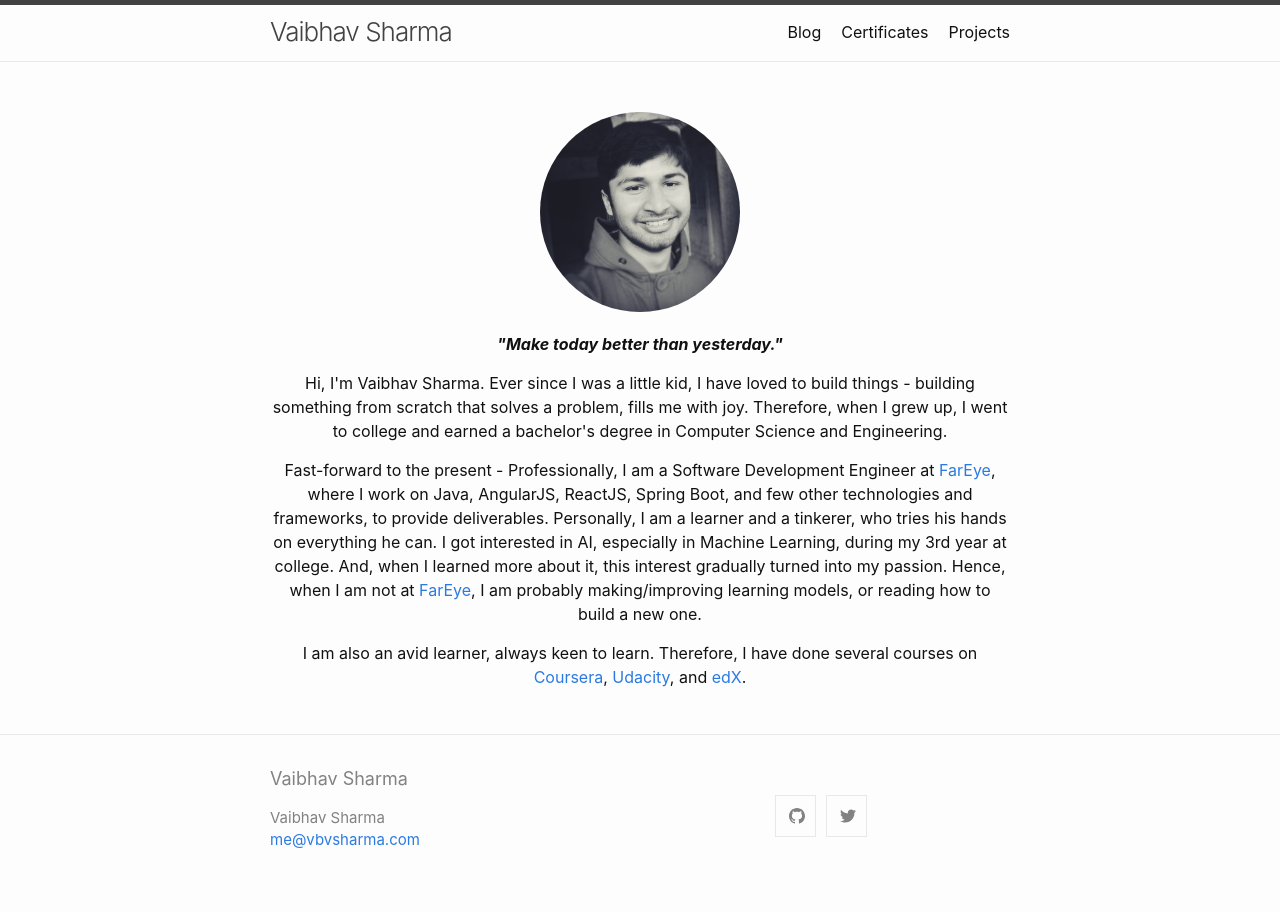
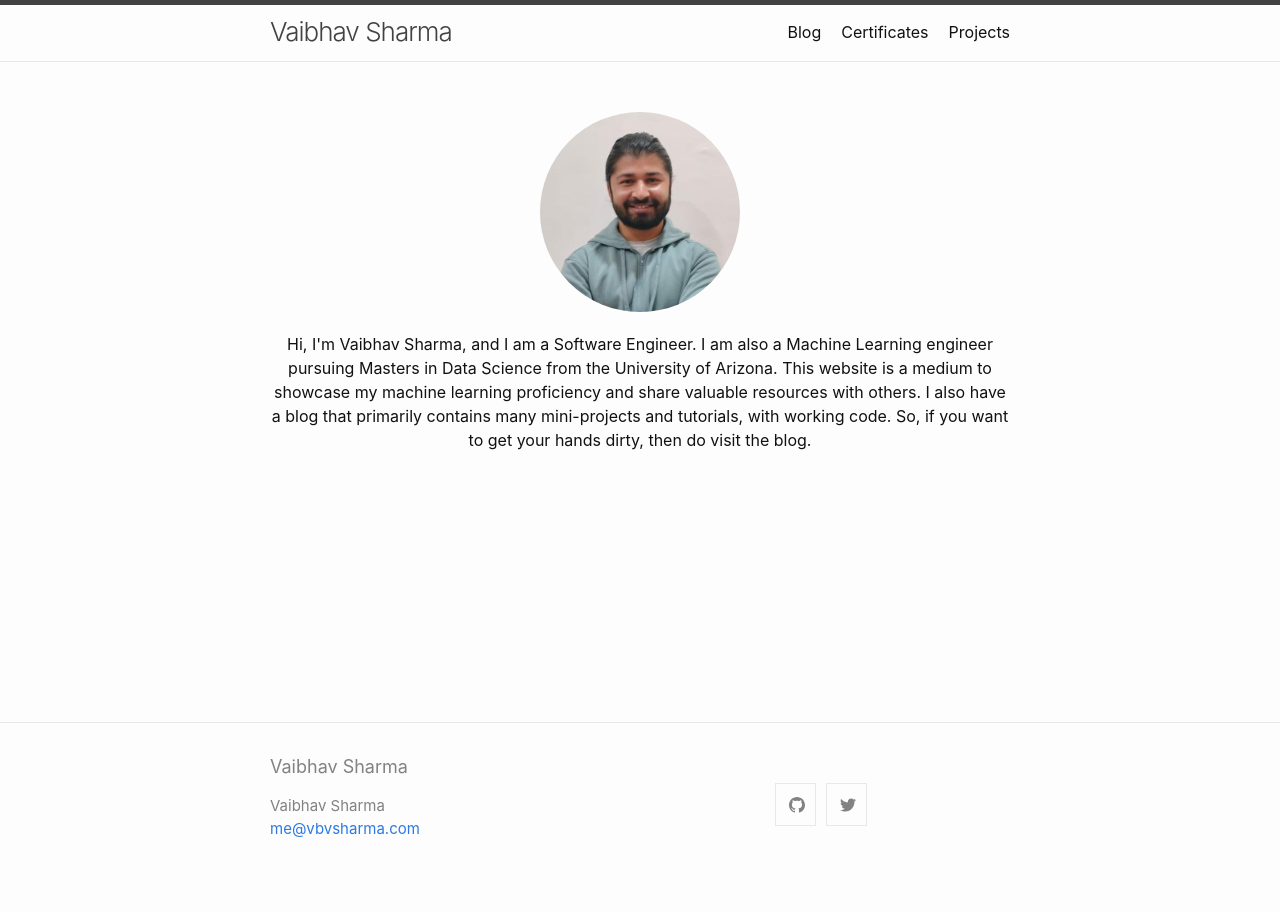
Before and after one commit to vbvsharma/vbvsharma.github.io, a Jekyll site: the page built from index.md, in a window 1280 px wide. Built offline with Jekyll 4.4.1, drawn with Linux system fonts in a browser that asks for light colours.

Commit message:
Update intro page

```diff
--- a/index.md
+++ b/index.md
@@ -13,18 +13,9 @@ layout: default
 </style>
 
 <div style="text-align:center">
-	<img src ="/assets/images/me.png" alt="Avatar" class="avatar"/>
-	<p>
-        <b><i>"Make today better than yesterday."</i></b>
-    </p>
+	<img src ="/assets/images/me.jpg" alt="Avatar" class="avatar"/>
     <p>
-		Hi, I'm Vaibhav Sharma. Ever since I was a little kid, I have loved to build things - building something from scratch that solves a problem, fills me with joy. Therefore, when I grew up, I went to college and earned a bachelor's degree in Computer Science and Engineering.
-    </p>
-    <p>
-        Fast-forward to the present - Professionally, I am a Software Development Engineer at <a href="https://www.getfareye.com/">FarEye</a>, where I work on Java, AngularJS, ReactJS, Spring Boot, and few other technologies and frameworks, to provide deliverables. Personally, I am a learner and a tinkerer, who tries his hands on everything he can. I got interested in AI, especially in Machine Learning, during my 3rd year at college. And, when I learned more about it, this interest gradually turned into my passion. Hence, when I am not at <a href="https://www.getfareye.com/">FarEye</a>,
-        I am probably making/improving learning models, or reading how to build a new one.
-    </p>
-    <p>
-        I am also an avid learner, always keen to learn. Therefore, I have done several courses on <a href="https://www.coursera.org/">Coursera</a>, <a href="https://www.udacity.com/">Udacity</a>, and <a href="https://www.edx.org/">edX</a>.
+		Hi, I'm Vaibhav Sharma, and I am a Software Engineer. I am also a Machine Learning engineer pursuing Masters in Data Science from the University of Arizona.
+This website is a medium to showcase my machine learning proficiency and share valuable resources with others. I also have a blog that primarily contains many mini-projects and tutorials, with working code. So, if you want to get your hands dirty, then do visit the blog.
     </p>
 </div>
```
Also changed, not shown: projects.md (+2 -2 lines), assets/images/me.jpg (added), assets/images/me.png (deleted).
